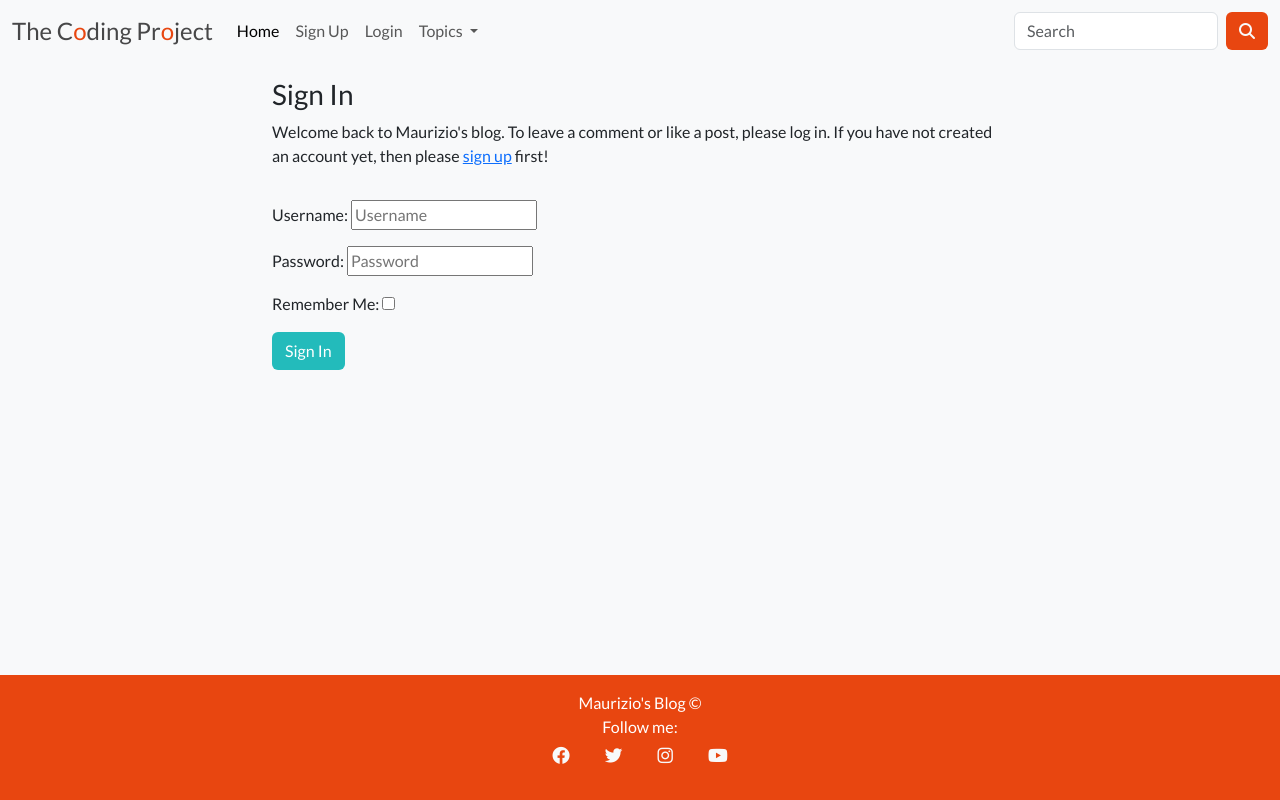
After one commit to Maurizio-GitHub/portfolio-project-4, a Django app: page /accounts/login/ in a window 1280 px wide. The commit adds this page. Run offline with Django 4.2, Linux system fonts and the light colour scheme; some libraries are stand-ins or nearby versions.

Commit message:
Feat: added account template

```diff
--- a/coding/urls.py
+++ b/coding/urls.py
@@ -24,4 +24,5 @@ urlpatterns = [
     path('admin/', admin.site.urls),
     path('summernote/', include('django_summernote.urls')),
     path('', include('blog.urls'), name='blog-urls'),
+    path('accounts/', include('allauth.urls')),
 ]
--- a/requirements.txt
+++ b/requirements.txt
@@ -4,7 +4,13 @@ cloudinary==1.32.0
 dj-database-url==1.2.0
 dj3-cloudinary-storage==0.0.6
 Django==4.1.7
+django-allauth==0.54.0
+django-crispy-forms==2.0
 django-summernote==0.8.20.0
 gunicorn==20.1.0
+oauthlib==3.2.2
 psycopg2==2.9.5
+PyJWT==2.6.0
+python3-openid==3.2.0
+requests-oauthlib==1.3.1
 sqlparse==0.4.3
--- /dev/null
+++ b/templates/account/login.html
@@ -0,0 +1,46 @@
+{% extends "base.html" %}
+
+{% load i18n %}
+
+{% load account socialaccount %}
+
+{% block head_title %}{% trans "Sign In" %}{% endblock %}
+
+{% block content %}
+
+<div class="container">
+
+  <div class="row">
+    <div class="col-md-8 mt-3 offset-md-2">
+
+      <h3>{% trans "Sign In" %}</h3>
+
+      <p>
+        {% blocktrans %}
+        Welcome back to Maurizio's blog. To leave a comment or like a post, please log in.
+        If you have not created an account yet, then please
+        <a href="{{ signup_url }}">sign up</a> first!
+        {% endblocktrans %}
+      </p>
+
+    </div>
+  </div>
+
+  <div class="row">
+    <div class="col-md-8 mt-3 offset-md-2">
+
+      <form class="login" method="POST" action="{% url 'account_login' %}">
+        {% csrf_token %}
+        {{ form.as_p }}
+        {% if redirect_field_value %}
+        <input type="hidden" name="{{ redirect_field_name }}" value="{{ redirect_field_value }}" />
+        {% endif %}
+        <button class="btn btn-signup right" type="submit">{% trans "Sign In" %}</button>
+      </form>
+
+    </div>
+  </div>
+
+</div>
+
+{% endblock %}
--- a/templates/base.html
+++ b/templates/base.html
@@ -54,16 +54,16 @@
                     {% if user.is_authenticated %}
 
                         <li class="nav-item">
-                            <a class="nav-link" href="">Logout</a>
+                            <a class="nav-link" href="{% url 'account_logout' %}">Logout</a>
                         </li>
 
                     {% else %}
 
                         <li class="nav-item">
-                            <a class="nav-link" href="">Sign Up</a>
+                            <a class="nav-link" href="{% url 'account_signup' %}">Sign Up</a>
                         </li>
                         <li class="nav-item">
-                            <a class="nav-link" href="">Login</a>
+                            <a class="nav-link" href="{% url 'account_login' %}">Login</a>
                         </li>
 
                     {% endif %}
```
Also changed, not shown: coding/settings.py (+14 -0 lines).
